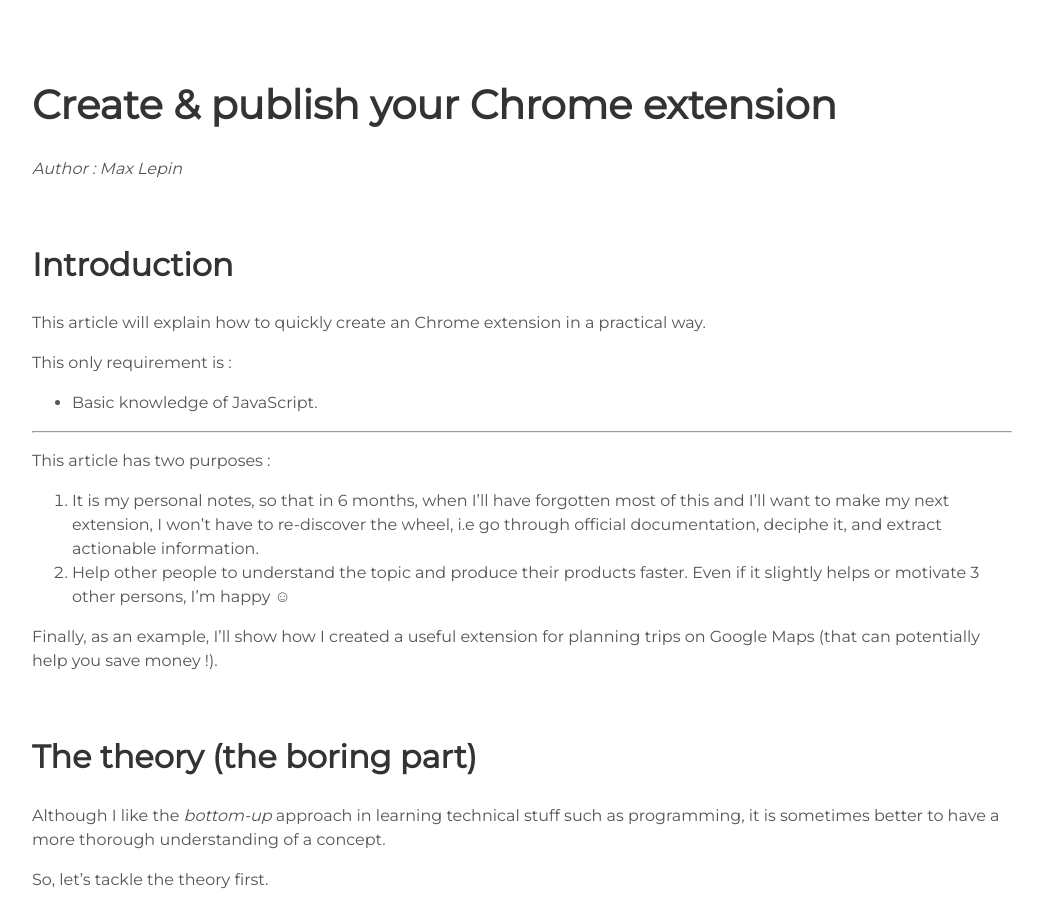
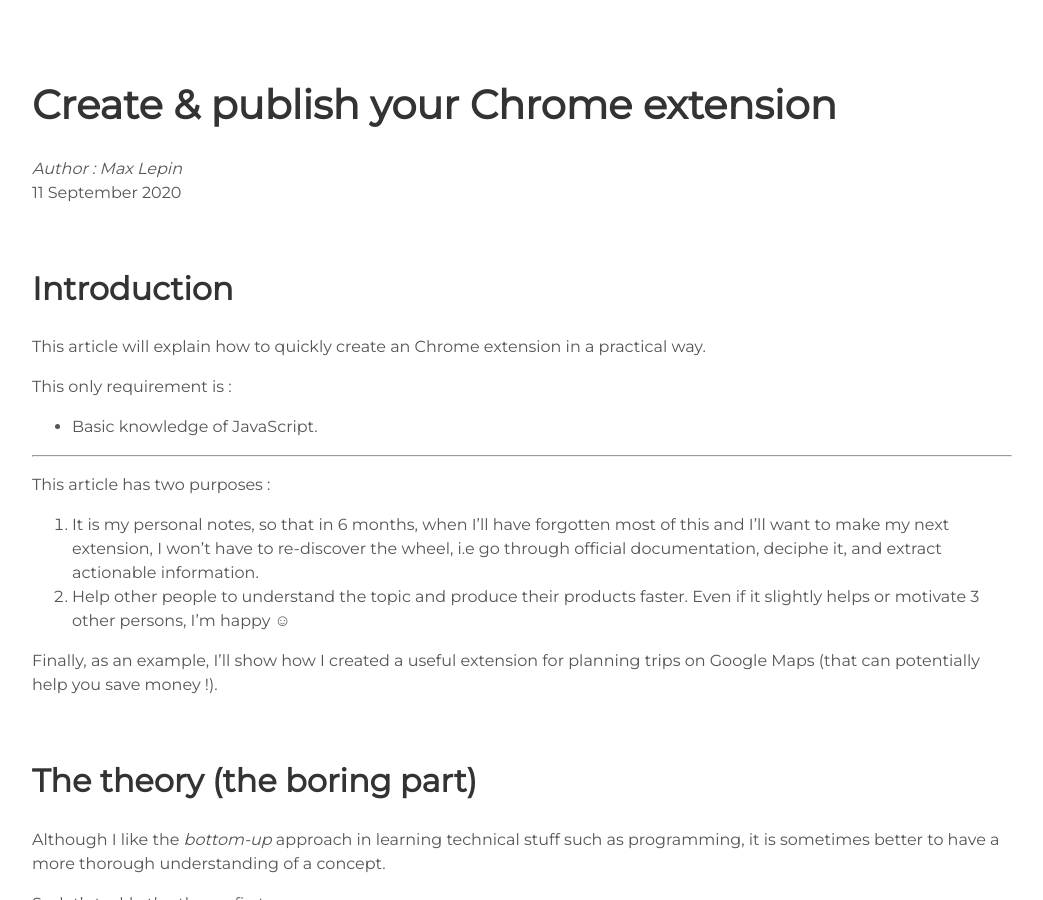
Before and after one commit to Max-le/CV-online, a Jekyll site: the page built from _posts/2020-09-11-create-chrome-extension.md, in a window 1280 px wide and 900 px high. Shown: the whole window, without its empty margins (118-1161 px from the left). Built offline with Jekyll 4.4.1, drawn with Linux system fonts in a browser that asks for light colours.

Commit message:
display date on articles (posts)

```diff
--- a/_layouts/post.html
+++ b/_layouts/post.html
@@ -5,7 +5,8 @@
 <article>
 
     <h1>{{page.title}}</h1>
-    <em>Author : {{page.author}}</em>
+    <em>Author : {{page.author}}</em> <br>
+    <span>{{page.date | date_to_long_string }}</span>
 {{ content }}
 <a class='project-link' href="{{site.url}}"><i class="fa fa-arrow-left"></i> Back</a>
 </article>
```
